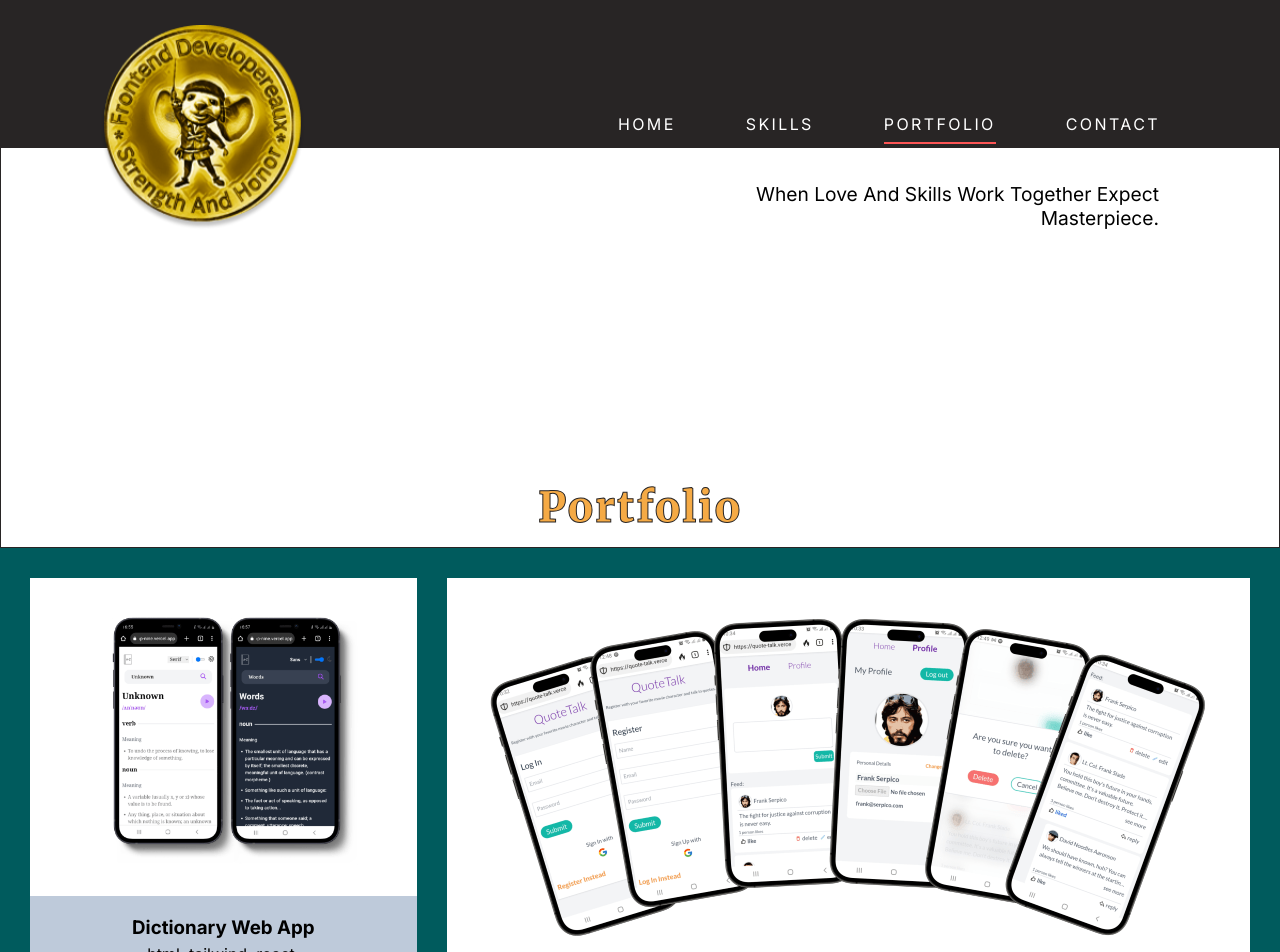
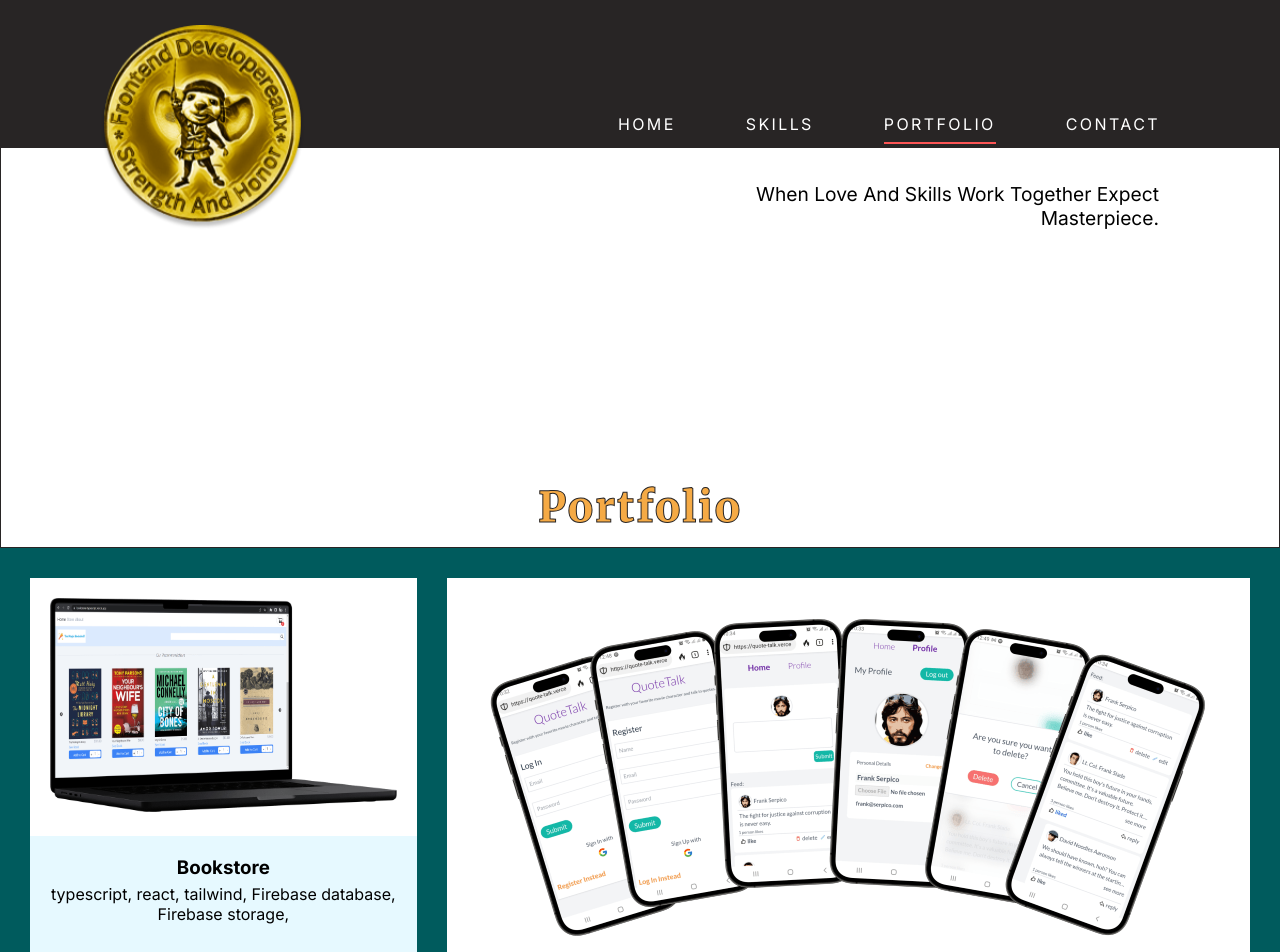
Before and after one commit to Sonny3fingers/portfolio, a React (Create React App) app: page /portfolio in a window 1280 px wide. Shown: the top 952 px of the page. Built offline with nearby package versions, Linux system fonts and the light colour scheme.

Commit message:
Added bookstore project

```diff
--- a/src/PortfolioListData.js
+++ b/src/PortfolioListData.js
@@ -6,6 +6,7 @@ import MemoryImage from "./assets/png/memory-card-desktop.png";
 import AdviceImage from "./assets/png/advice.png";
 import QuoteTalkImage from "./assets/png/quote-talk-min.png";
 import Dictionary from "./assets/png/dictionary.png";
+import BookstoreImage from "./assets/png/bookstore.png";
 
 export const portfolioListData = [
   {
@@ -88,4 +89,20 @@ export const portfolioListData = [
     codeHref: "https://github.com/Sonny3fingers/dictionary-web-app",
     projectHref: "https://dictionary-web-app-nine.vercel.app/",
   },
+  {
+    id: 9,
+    image: BookstoreImage,
+    title: "Bookstore",
+    languages: [
+      "typescript",
+      "react",
+      "tailwind",
+      "Firebase database",
+      "Firebase storage",
+    ],
+    background: "#e6f9ff",
+    buttonColor: "#3399ff",
+    codeHref: "https://github.com/Sonny3fingers/store-typescript",
+    projectHref: "https://bookstore-typescript.vercel.app/",
+  },
 ];
--- a/src/components/layout/PortfolioListItem.module.css
+++ b/src/components/layout/PortfolioListItem.module.css
@@ -34,9 +34,12 @@
   gap: 20px;
 }
 .portfolioListItem:last-child {
+  order: -3;
+}
+.portfolioListItem:nth-child(7) {
   order: -2;
 }
-.portfolioListItem:nth-child(7) {
+.portfolioListItem:nth-last-child(2) {
   order: -1;
 }
 @media screen and (min-width: 640px) {
```
Also changed, not shown: src/assets/png/bookstore.png (added).
